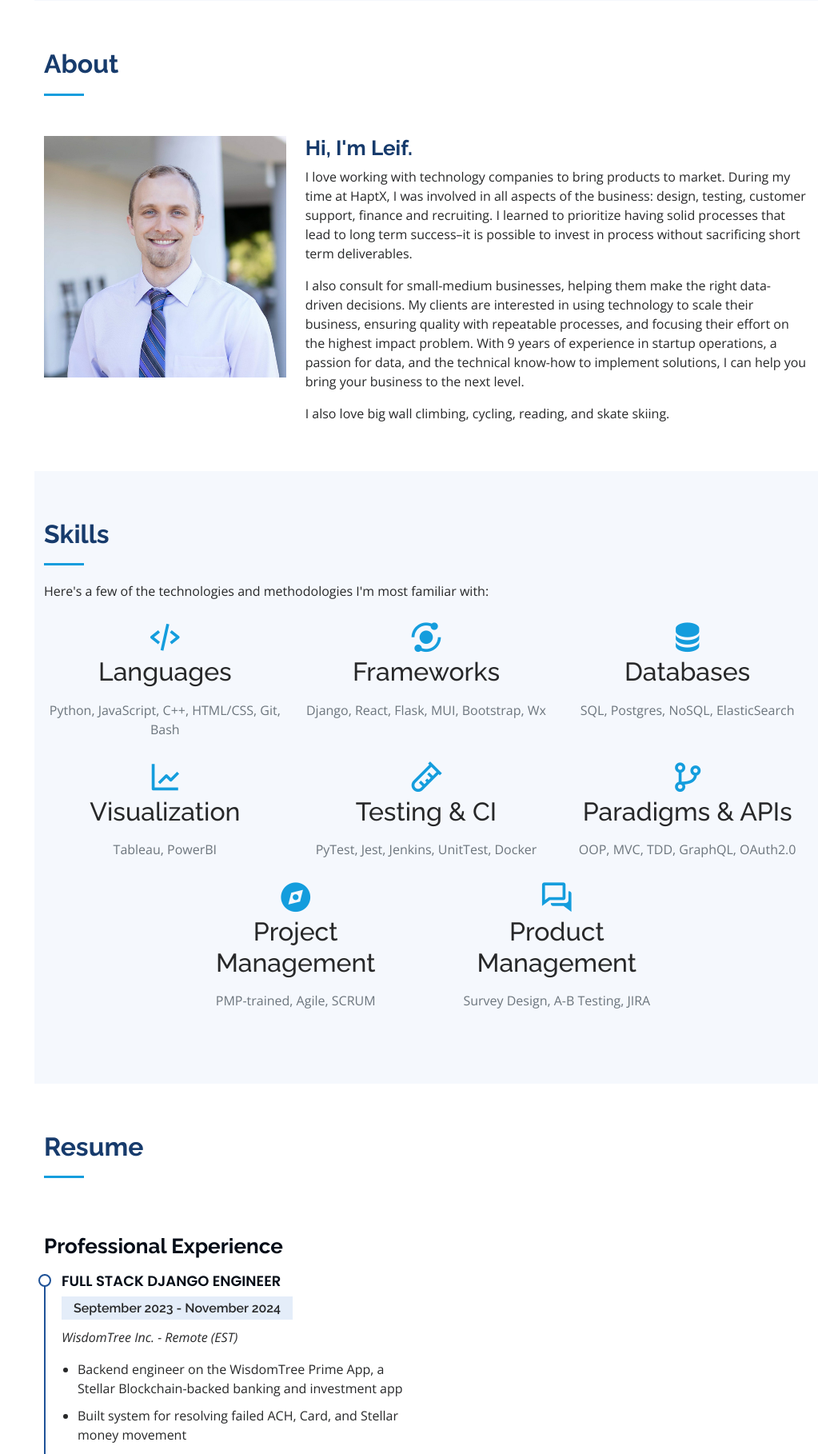
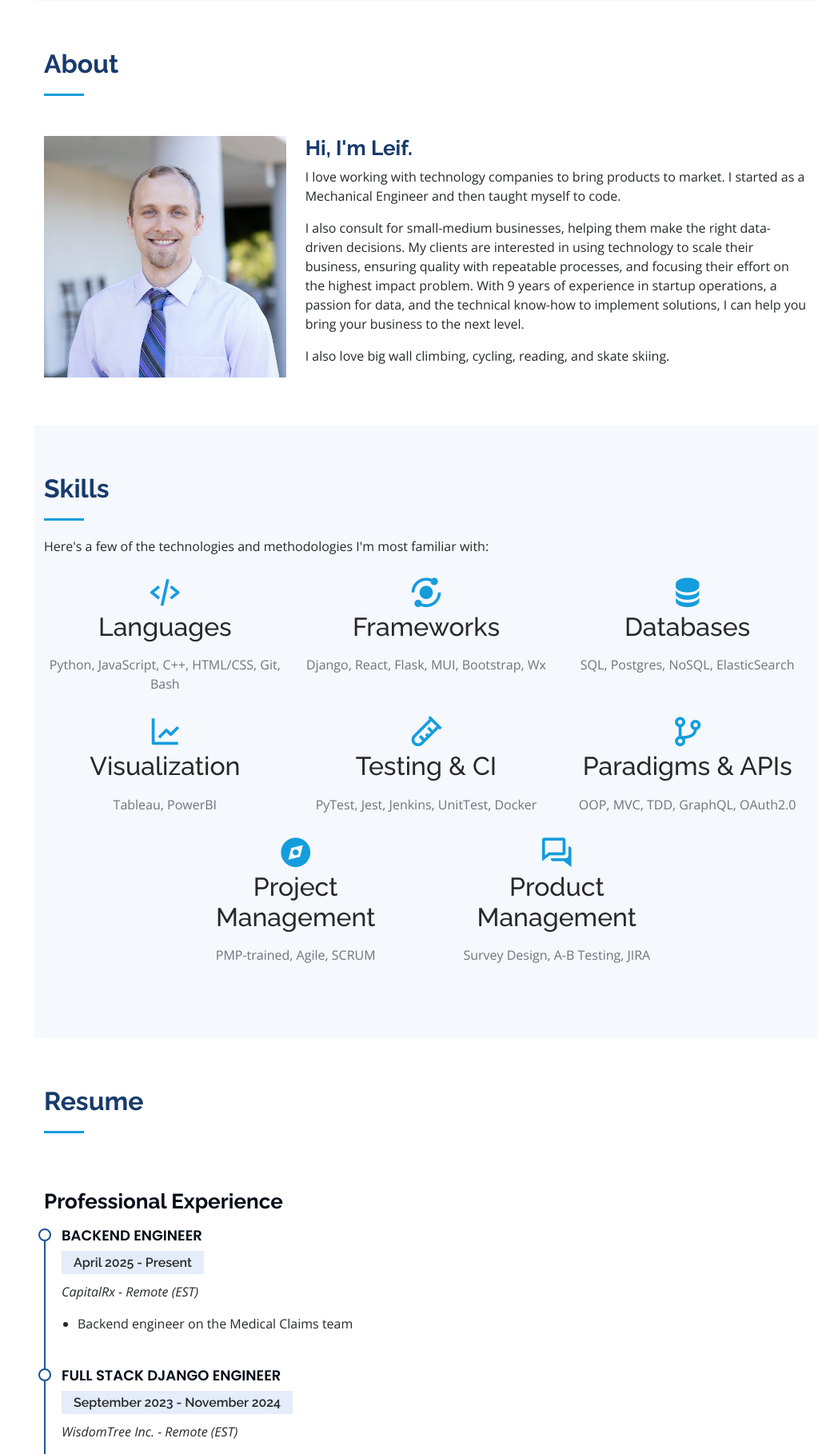
Before and after one commit to lekjos/portfolio-site, a Django app: page / in a window 1280 px wide. Shown: the part 1051-2869 px from the top of the page at 80% size, without its empty margins (257-1280 px from the left). Run offline with Django 4.2, Linux system fonts and the light colour scheme; data that the repository does not hold is empty; some libraries are stand-ins or nearby versions.

Commit message:
resume update

```diff
--- a/PortfolioSite/Main/templates/index.html
+++ b/PortfolioSite/Main/templates/index.html
@@ -60,8 +60,7 @@
           <div class="col-lg-8 pt-4 pt-lg-0 content" data-aos="fade-left">
             <h3>Hi, I'm Leif.</h3>
             <p>
-              I love working with technology companies to bring products to market. During my time at HaptX, I was involved in all aspects of the business: design, testing, customer support, finance and recruiting.
-              I learned to prioritize having solid processes that lead to long term success<span>&ndash;</span>it is possible to invest in process without sacrificing short term deliverables.
+              I love working with technology companies to bring products to market. I started as a Mechanical Engineer and then taught myself to code.
             </p>
             <p>
               I also consult for small-medium businesses, helping them make the right data-driven decisions. My clients are interested in using technology to scale their business, ensuring quality with repeatable processes, and focusing their effort on the highest impact problem.
@@ -149,6 +148,14 @@
           <div class="col-lg-6" data-aos="fade-up" data-aos-delay="100">
             <h3 class="resume-title">Professional Experience</h3>
             <div class="resume-item">
+              <h4>Backend Engineer</h4>
+              <h5>April 2025 - Present</h5>
+              <p><em>CapitalRx - Remote (EST)</em></p>
+              <ul>
+                <li>Backend engineer on the Medical Claims team</li>
+              </ul>
+            </div>
+            <div class="resume-item">
               <h4>Full Stack Django Engineer</h4>
               <h5>September 2023 - November 2024</h5>
               <p><em>WisdomTree Inc. - Remote (EST)</em></p>
@@ -207,7 +214,7 @@
               <h5>2015 - 2017</h5>
               <p><em>HaptX Inc., San Luis Obispo, CA</em></p>
               <ul>
-                <li>Opened remote engineering office in SLO, hired part-time and full-time staff (7 direct reports)</li>
+                <li>Opened remote engineering office in SLO, hired part-time and full-time engineering staff (7 direct reports)</li>
                 <li>Planned, managed, and executed projects, including powered leg exoskeleton prototype</li>
                 <li>Modeled, designed, and fabricated early and exoskeleton prototypes</li>
               </ul>
--- a/PortfolioSite/Main/urls.py
+++ b/PortfolioSite/Main/urls.py
@@ -1,5 +1,5 @@
 from django.urls import path
-from django.views.generic.base import TemplateView  # import TemplateView
+from django.views.generic.base import TemplateView
 from Main import views
 
 urlpatterns = [
```
Also changed, not shown: other parts of PortfolioSite/Main/templates/index.html (+1 -1 lines).
